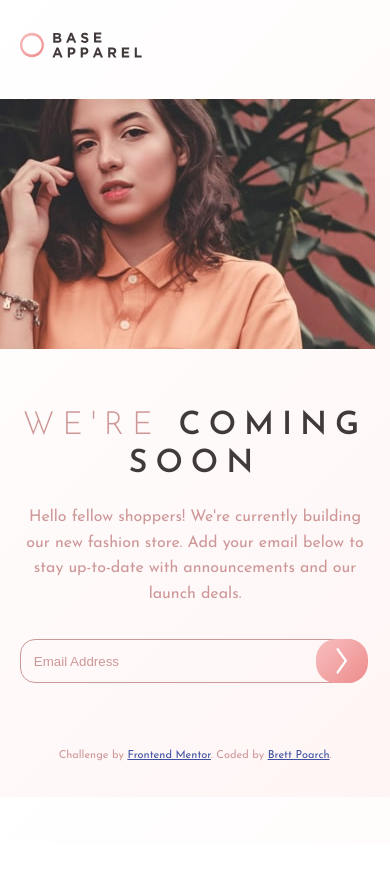
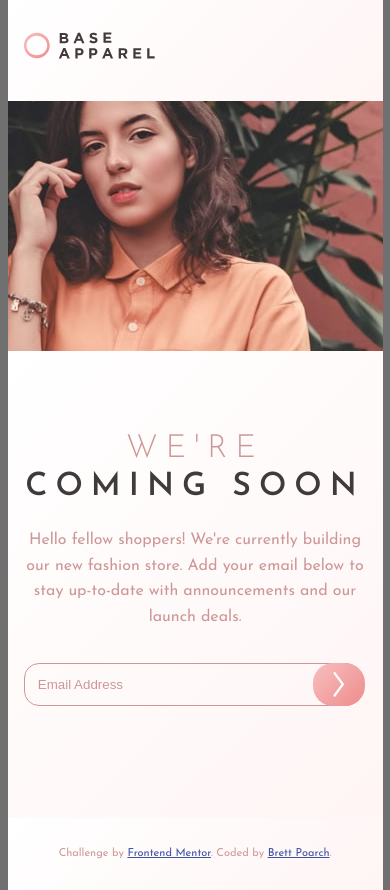
Before and after one commit to brettpoarch/Base-Apparel-coming-soon-page, a plain HTML site: page index.html in a window 390 px wide. Before the commit the page ends 844 px from the top, so only its background shows below. Drawn offline with Linux system fonts and the light colour scheme.

Commit message:
fixing margins and padding on mobile layout

```diff
--- a/css/styles.css
+++ b/css/styles.css
@@ -1,26 +1,32 @@
 body {
-	margin: 0;
+	margin: 0 auto;
 	font-family: 'Josefin Sans', sans-serif;
-	background: linear-gradient(135deg, hsl(0, 0%, 100%), hsl(0, 100%, 98%));
+	/*background: linear-gradient(135deg, hsl(0, 0%, 100%), hsl(0, 100%, 98%));*/
+	background-color: #707070;
 	line-height: 1.6;
 	color: hsl(0, 36%, 70%);
+	max-width: 375px;
+
 }
 
 .container {
-	width: 90%;
+
 	margin: 0 auto;
+	background: linear-gradient(135deg, hsl(0, 0%, 100%), hsl(0, 100%, 98%));
 }
 
 .logo {
 	width: 35%;
-	padding: 2em 0;
+	padding: 2em 1em;
+	margin: 0;
 }
 
 .main {
 	text-align: center;
-	margin-top: 3em;
-	padding: 0 1em;
+	margin-top: -1em;
+	padding: 4em 1em 3em;
 }
+
 
 h1 {
 	text-transform: uppercase;
@@ -45,7 +51,10 @@ input {
 	padding: 1em 1em;
 	border: 1px solid hsl(0, 36%, 70%);
 	background-color: transparent;
+}
 
+input:focus {
+	outline: none;
 }
 
 ::placeholder {
@@ -70,6 +79,8 @@ input {
 .arrow:hover ~ input {
 	border: 1px solid hsl(0, 93%, 68%);
 }
+
 footer {
-	margin-bottom: 2em;
+	margin: 0;
+	padding: 1em;
 }
--- a/index.html
+++ b/index.html
@@ -21,9 +21,9 @@
     <img class="logo" src="images/logo.svg">
   </div>
 
-  <div class="model-img">
-    <img src="images/hero-mobile.jpg" alt="model">
-  </div>
+
+  <img class="model-img" src="images/hero-mobile.jpg" alt="model">
+
 
 
   <div class="container main">
@@ -36,7 +36,7 @@
     </form>
   </div>
 
-  <footer>
+  <footer class="container">
     <p class="attribution">
       Challenge by <a href="https://www.frontendmentor.io?ref=challenge" target="_blank">Frontend Mentor</a>.
       Coded by <a href="https://github.com/brettpoarch">Brett Poarch</a>.
@@ -46,7 +46,7 @@
 <script>
   const arrow = document.querySelector('.arrow')
   arrow.onclick = function() {
-    console.log('hello')
+    console.log(event)
   }
 </script>
 </html>
```
